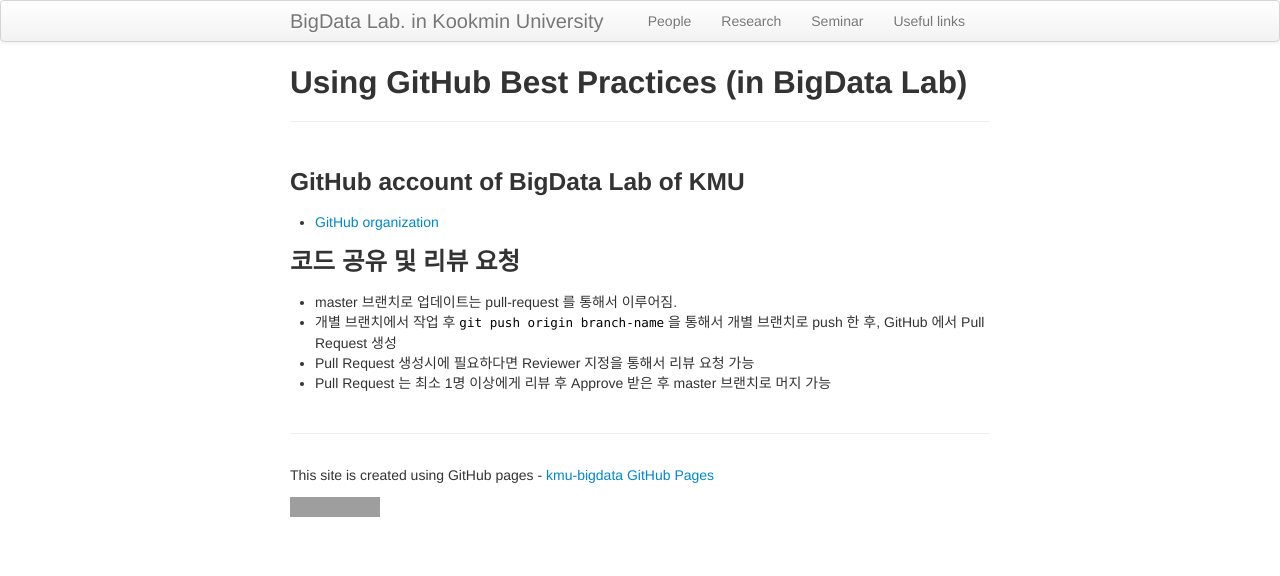
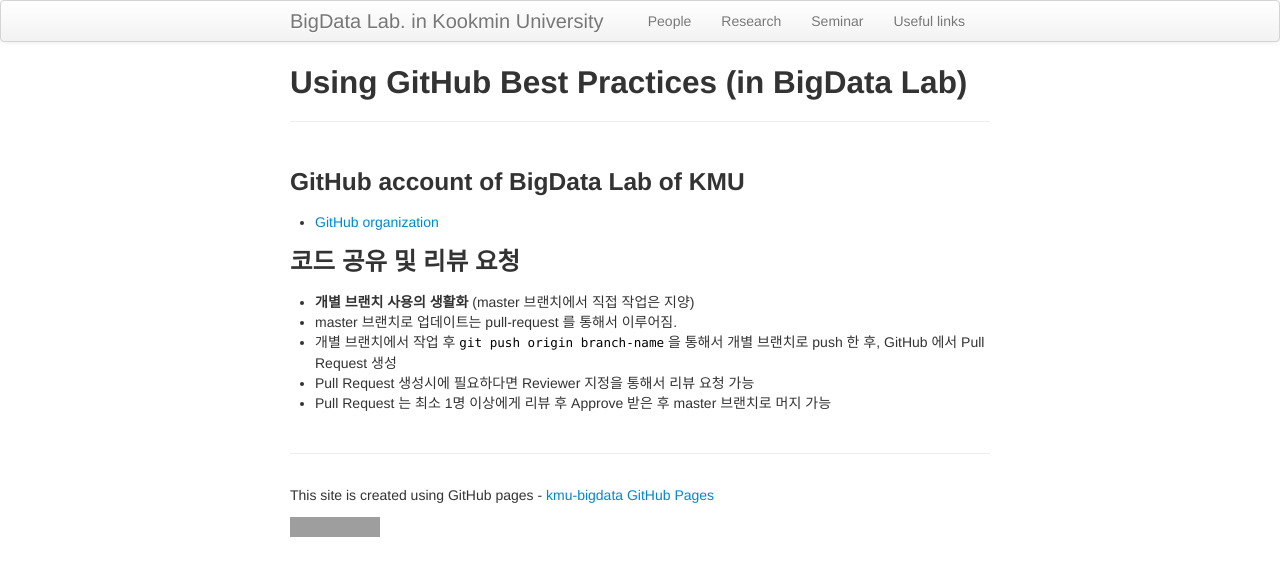
Before and after one commit to ddps-lab/kmu-bigdata.github.io, a Jekyll site: the page built from links/bigdata-lab-git-best-practices.md, in a window 1280 px wide. Shown: the top 576 px of the page. Built offline with Jekyll 4.4.1, drawn with Linux system fonts in a browser that asks for light colours; grey boxes are pictures that could not be loaded.

Commit message:
update Best Practices

```diff
--- a/links/bigdata-lab-git-best-practices.md
+++ b/links/bigdata-lab-git-best-practices.md
@@ -8,6 +8,7 @@
 * [GitHub organization](https://github.com/kmu-bigdata)
 
 ### 코드 공유 및 리뷰 요청
+* **개별 브랜치 사용의 생활화** (master 브랜치에서 직접 작업은 지양)
 * master 브랜치로 업데이트는 pull-request 를 통해서 이루어짐.
 * 개별 브랜치에서 작업 후 `git push origin branch-name` 을 통해서 개별 브랜치로 push 한 후, GitHub 에서 Pull Request 생성
 * Pull Request 생성시에 필요하다면 Reviewer 지정을 통해서 리뷰 요청 가능
```
